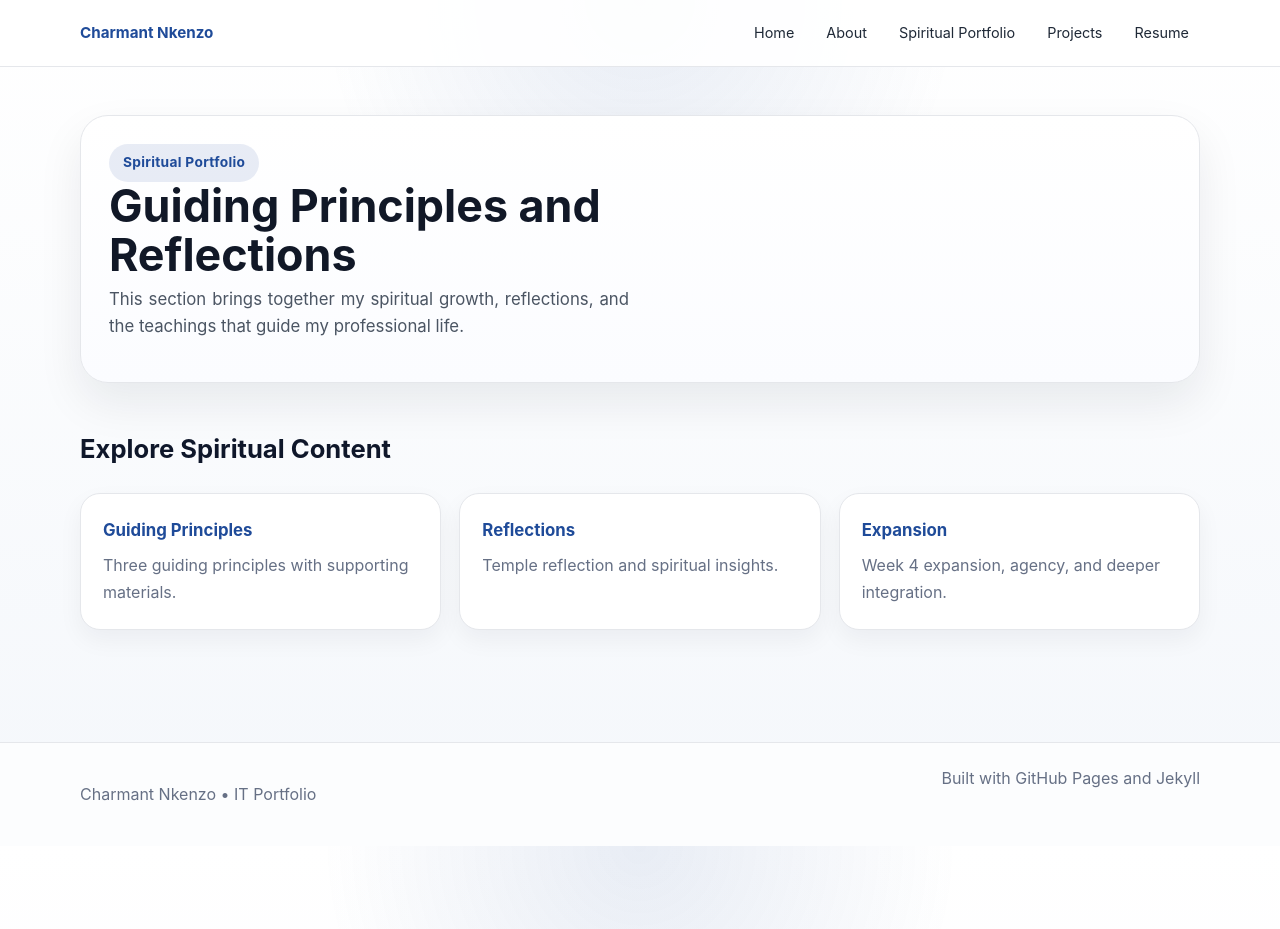
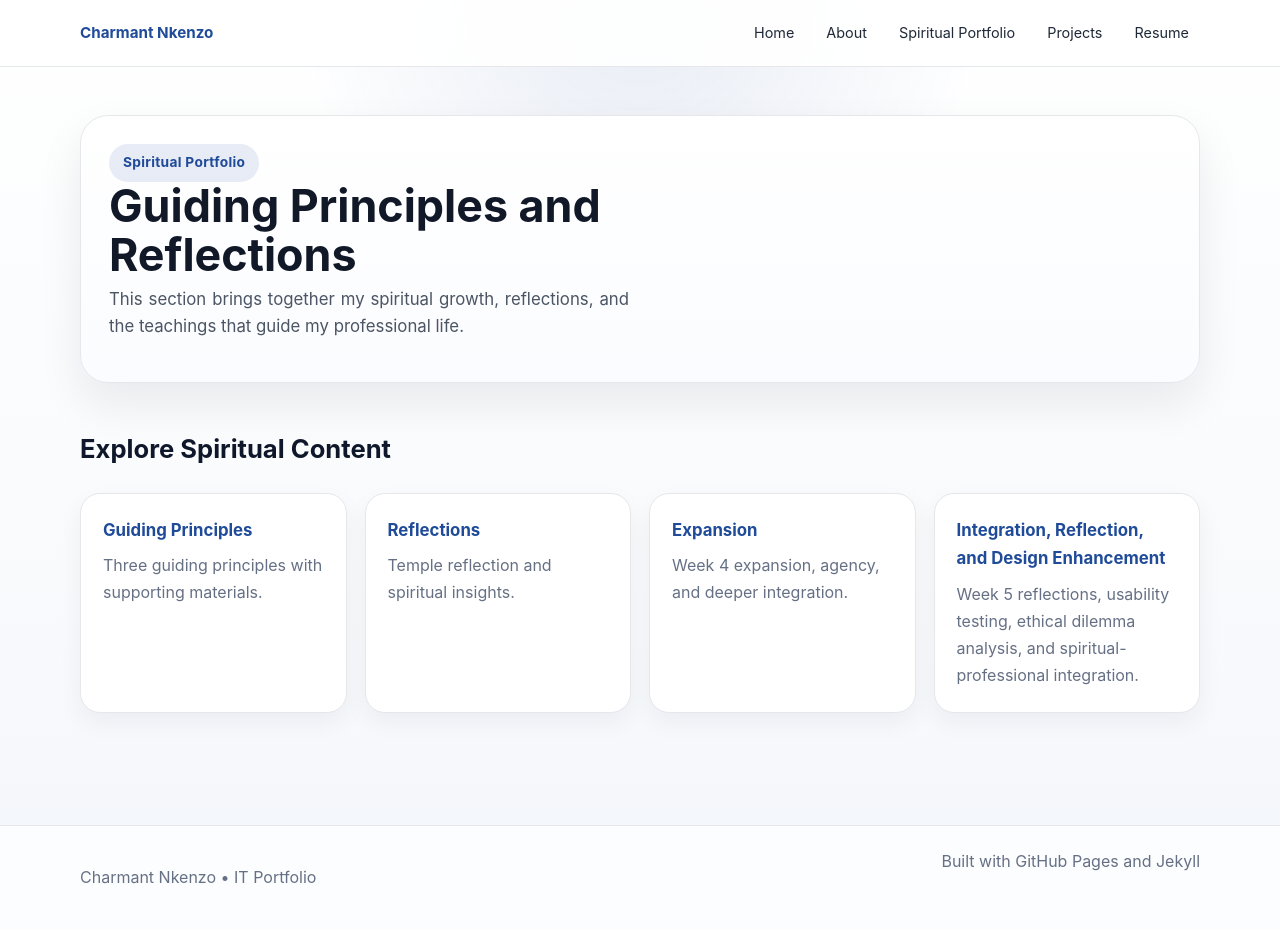
Before and after one commit to guychel20/charmantnkenzo.github.io, a Jekyll site: the page built from spiritual/index.md, in a window 1280 px wide and 929 px high. Built offline with Jekyll 4.4.1, drawn with Linux system fonts in a browser that asks for light colours; our own code applies the rules of GitHub Pages for plain Markdown files.

Commit message:
Add Week 5 spiritual portfolio page and link

```diff
--- a/spiritual/index.md
+++ b/spiritual/index.md
@@ -31,4 +31,9 @@ permalink: /spiritual/
     <h3><a href="{{ '/spiritual/expansion/' | relative_url }}">Expansion</a></h3>
     <p>Week 4 expansion, agency, and deeper integration.</p>
   </div>
+
+  <div class="card">
+    <h3><a href="{{ '/spiritual/week5-integration-reflection-design/' | relative_url }}">Integration, Reflection, and Design Enhancement</a></h3>
+    <p>Week 5 reflections, usability testing, ethical dilemma analysis, and spiritual-professional integration.</p>
+  </div>
 </div>
```
